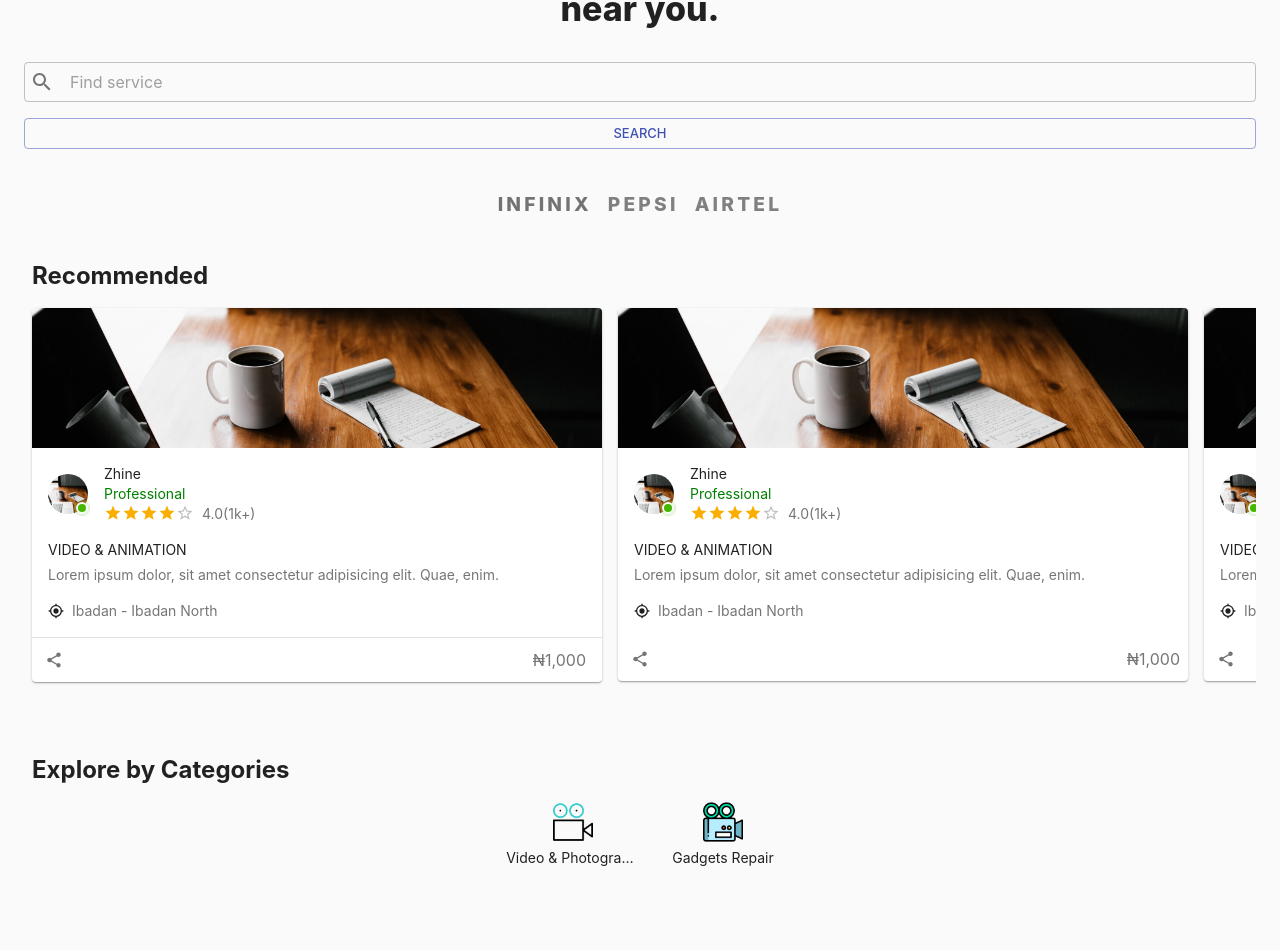
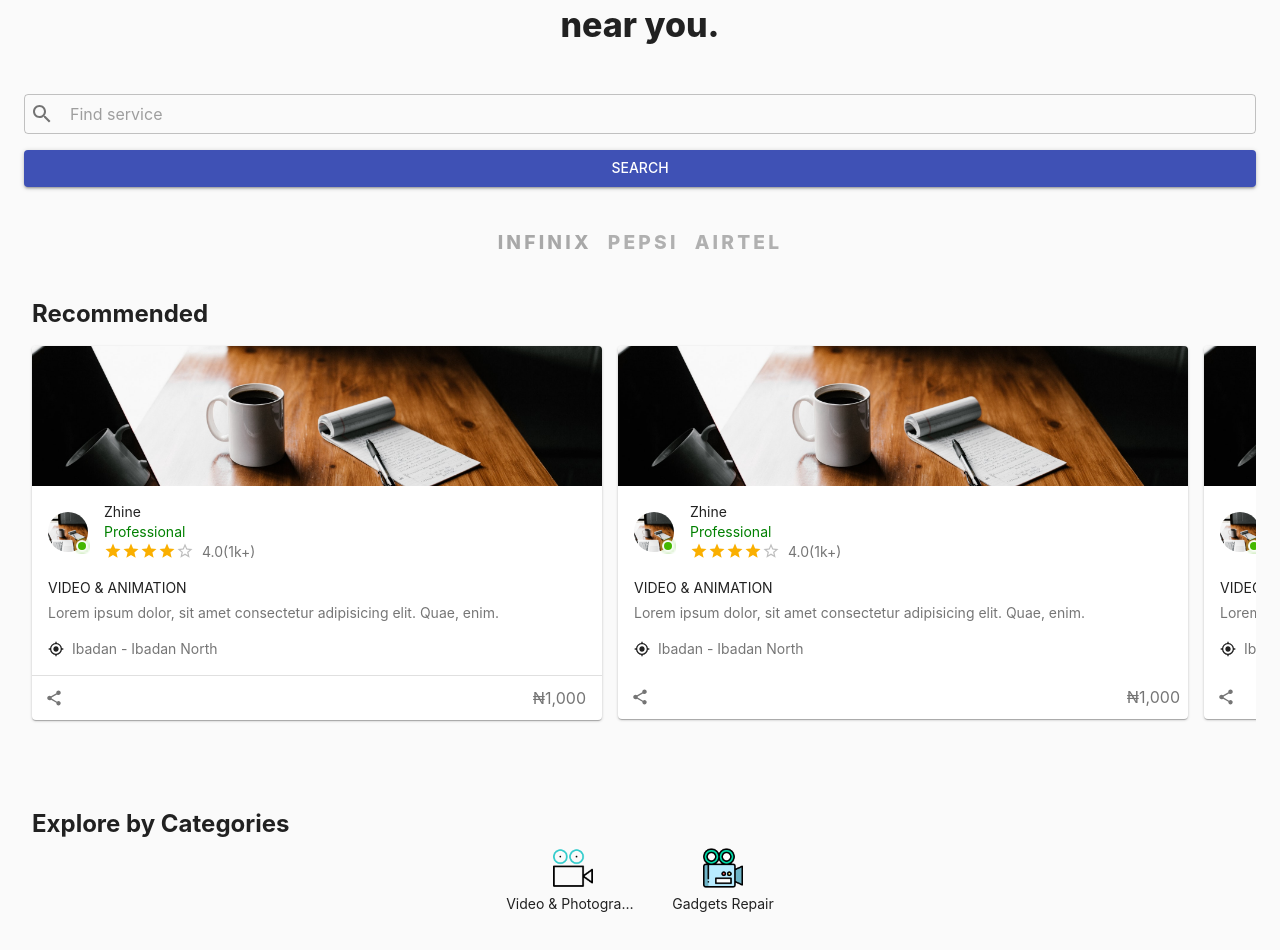
Before and after one commit to Holuwashina/hireHelp, a Next.js app: page / in a window 1280 px wide. Shown: the part 204-1154 px from the top of the page. Built offline with nearby package versions, Linux system fonts and the light colour scheme; a web font is replaced by a local one.

Commit message:
Commiting....

```diff
--- a/components/categories.js
+++ b/components/categories.js
@@ -3,8 +3,8 @@ import Image from 'next/image';
 
 const Categories = () => {
   return (
-    <>
-      <Typography variant='h5' sx={{ pl: 1, pt: 3, pb: 1, fontWeight: 700 }}>
+    <Box sx={{py:5}}>
+      <Typography variant='h5' sx={{ pl: 1, fontWeight: 700 }}>
         Explore by Categories
       </Typography>
       <Stack direction='row' justifyContent='center' spacing={2}>
@@ -21,7 +21,7 @@ const Categories = () => {
           </Typography>
         </Box>
       </Stack>
-    </>
+    </Box>
   );
 };
 
--- a/components/heroSection.js
+++ b/components/heroSection.js
@@ -14,12 +14,13 @@ const Hero = () => {
           maxWidth: 300,
           fontWeight: 800,
           color: 'inherit',
+          py:2
         }}
       >
         Find the perfect freelance service near you.
       </Typography>
       <Search />
-      <Button fullWidth size='small' variant='outlined'>
+      <Button fullWidth size='medium' variant='contained'>
         Search
       </Button>
     </Box>
--- a/components/sponsorComponent.js
+++ b/components/sponsorComponent.js
@@ -2,7 +2,7 @@ import { Stack, Typography } from '@mui/material';
 
 const Sponsor = () => {
   return (
-    <Stack direction='row' spacing={2} justifyContent='center'>
+    <Stack direction='row' spacing={2} justifyContent='center' sx={{opacity:'0.6'}}>
       <Typography
         variant='h6'
         component='h6'
```
